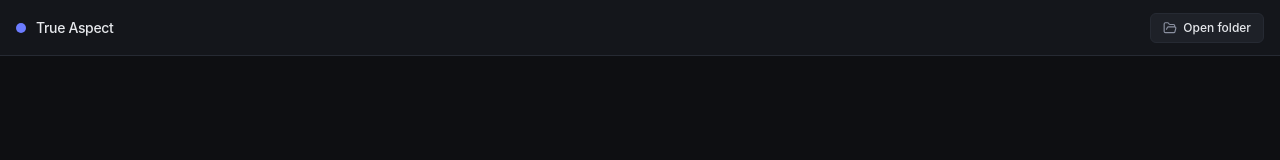
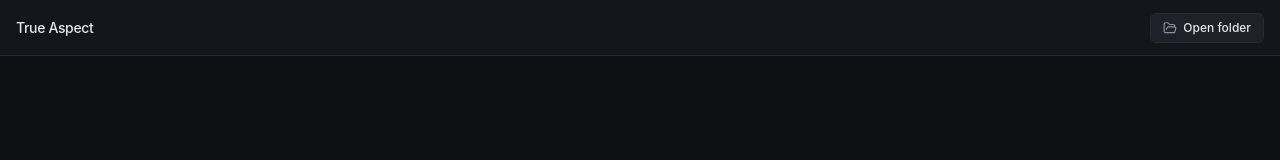
Before and after one commit to SterlinkIng89/TrueAspect, a React (Vite) app in the folder frontend/: page / in a window 1280 px wide. Shown: the top 160 px of the page. Built offline with nearby package versions, Linux system fonts and the light colour scheme.

Commit message:
Remove blue dot from header and add dark theme scrollbar styling (fixes #17, fixes #18)

```diff
--- a/frontend/src/components/Header.tsx
+++ b/frontend/src/components/Header.tsx
@@ -10,8 +10,7 @@ interface HeaderProps {
 export function Header({ currentFolder, onPickFolder, disabled }: HeaderProps): ReactElement {
   return (
     <header className="h-14 border-b border-border bg-card/80 px-4 flex items-center justify-between shrink-0 select-none">
-      <div className="flex items-center gap-2.5">
-        <div className="w-2.5 h-2.5 rounded-full bg-primary" />
+      <div className="flex items-center">
         <h1 className="text-sm font-medium tracking-tight text-foreground">True Aspect</h1>
       </div>
 
--- a/frontend/src/globals.css
+++ b/frontend/src/globals.css
@@ -15,6 +15,7 @@
 }
 
 :root {
+  color-scheme: dark;
   --background: #0E0F12;
   --foreground: #E6E8EC;
   --card: #16181D;
@@ -27,6 +28,35 @@
   --ring: #6C7CFF;
 }
 
+* {
+  scrollbar-width: thin;
+  scrollbar-color: var(--border) transparent;
+}
+
+::-webkit-scrollbar {
+  width: 8px;
+  height: 8px;
+}
+
+::-webkit-scrollbar-track {
+  background: transparent;
+}
+
+::-webkit-scrollbar-thumb {
+  background-color: var(--border);
+  border-radius: 9999px;
+  border: 2px solid transparent;
+  background-clip: content-box;
+}
+
+::-webkit-scrollbar-thumb:hover {
+  background-color: var(--muted-foreground);
+}
+
+::-webkit-scrollbar-corner {
+  background: transparent;
+}
+
 body {
   margin: 0;
   padding: 0;
```
